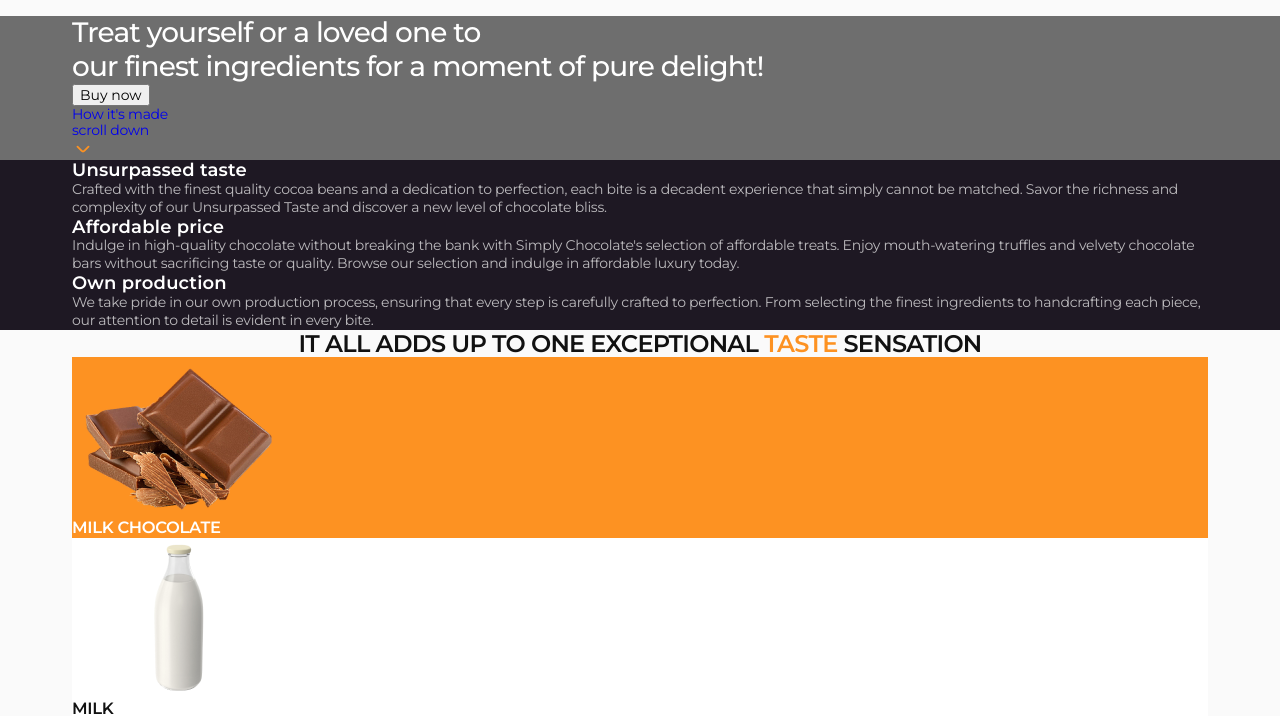
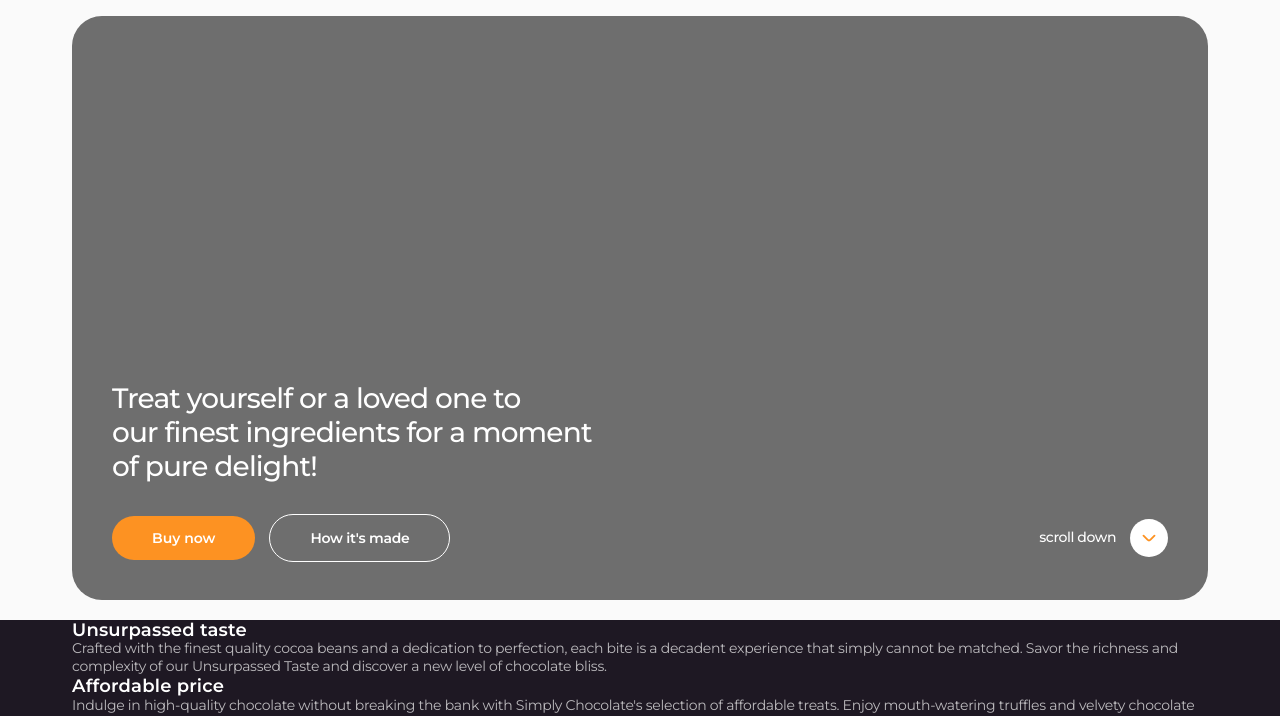
Before and after one commit to Aleksandr-Reznichenko/simply-chocolate, a plain HTML site: page index.html in a window 1280 px wide. Shown: the part 64-780 px from the top of the page. Drawn offline with nearby package versions, Linux system fonts and the light colour scheme.

Commit message:
Updated hero section

```diff
--- a/css/styles.css
+++ b/css/styles.css
@@ -19,6 +19,7 @@
 
   --border-primary: rgba(17, 17, 17, 0.1);
   --border-secondary: rgba(253, 146, 34, 0.1);
+  --border-tertiary: #ffffff;
   --border-accent: #fd9222;
 }
 
@@ -91,6 +92,8 @@ button {
 
 /* Local styles */
 
+/* HEADER */
+
 .header-container {
   display: flex;
   justify-content: space-between;
@@ -155,8 +158,16 @@ button {
   border-color: var(--border-secondary);
 }
 
+/* HERO */
+
 .hero {
+  margin-bottom: 20px;
+}
+
+.hero-container {
   background-color: var(--bg-hero);
+  border-radius: 30px;
+  padding: 366px 40px 40px 40px;
 }
 
 .hero-title {
@@ -165,53 +176,87 @@ button {
   line-height: 1.21;
   letter-spacing: -0.03em;
   color: var(--text-secondary);
+
+  width: 484px;
+  margin-bottom: 32px;
 }
 
-.hero-btn {
+.hero-actions {
+  display: flex;
+  gap: 14px;
+}
+
+.hero-actions-btn {
   background-color: var(--bg-accent-primary);
   color: var(--text-secondary);
   font-weight: 600;
+
+  padding: 14px 40px;
+  border: 0;
+  border-radius: 50px;
 }
 
-.hero-btn:hover,
-.hero-btn:focus {
+.hero-actions-btn:hover,
+.hero-actions-btn:focus {
   background-color: var(--bg-accent-quaternary);
   color: var(--text-accent);
 }
 
-.hero-list-link {
+.hero-actions-list {
+  display: flex;
+  justify-content: space-between;
+  align-items: center;
+  flex-grow: 1;
+}
+
+.hero-actions-list-link {
   font-weight: 600;
   background-color: transparent;
   color: var(--text-secondary);
+
+  padding: 14px 40px;
+  border-radius: 50px;
+  border: 1px solid var(--border-tertiary);
 }
 
-.hero-list-link:hover,
-.hero-list-link:focus {
+.hero-actions-list-link:hover,
+.hero-actions-list-link:focus {
   color: var(--text-accent);
+  border-color: var(--border-accent);
 }
 
-.hero-list-link-scroll {
+.hero-actions-list-link-scroll {
   font-weight: 500;
   line-height: 1.28;
   letter-spacing: -0.03em;
   color: var(--text-secondary);
+
+  display: flex;
+  align-items: center;
+  gap: 14px;
 }
 
-.hero-list-link-scroll:hover,
-.hero-list-link-scroll:focus {
+.hero-actions-list-link-scroll:hover,
+.hero-actions-list-link-scroll:focus {
   color: var(--text-accent);
 }
 
-.hero-list-link-scroll-icon {
+.hero-actions-list-link-scroll-icon {
   background-color: var(--bg-accent-secondary);
+  border-radius: 50px;
+  width: 38px;
+  height: 38px;
+  padding: 8px;
 }
 
-.hero-list-link-scroll:hover > .hero-list-link-scroll-icon,
-.hero-list-link-scroll:focus > .hero-list-link-scroll-icon,
-.hero-list-link-scroll-icon:hover,
-.hero-list-link-scroll-icon:focus {
+.hero-actions-list-link-scroll:hover > .hero-actions-list-link-scroll-icon,
+.hero-actions-list-link-scroll:focus > .hero-actions-list-link-scroll-icon,
+.hero-actions-list-link-scroll-icon:hover,
+.hero-actions-list-link-scroll-icon:focus {
   background-color: var(--bg-accent-primary);
 }
+
+/* BENEFITS */
 
 .benefits {
   background-color: var(--bg-benefits);
```
